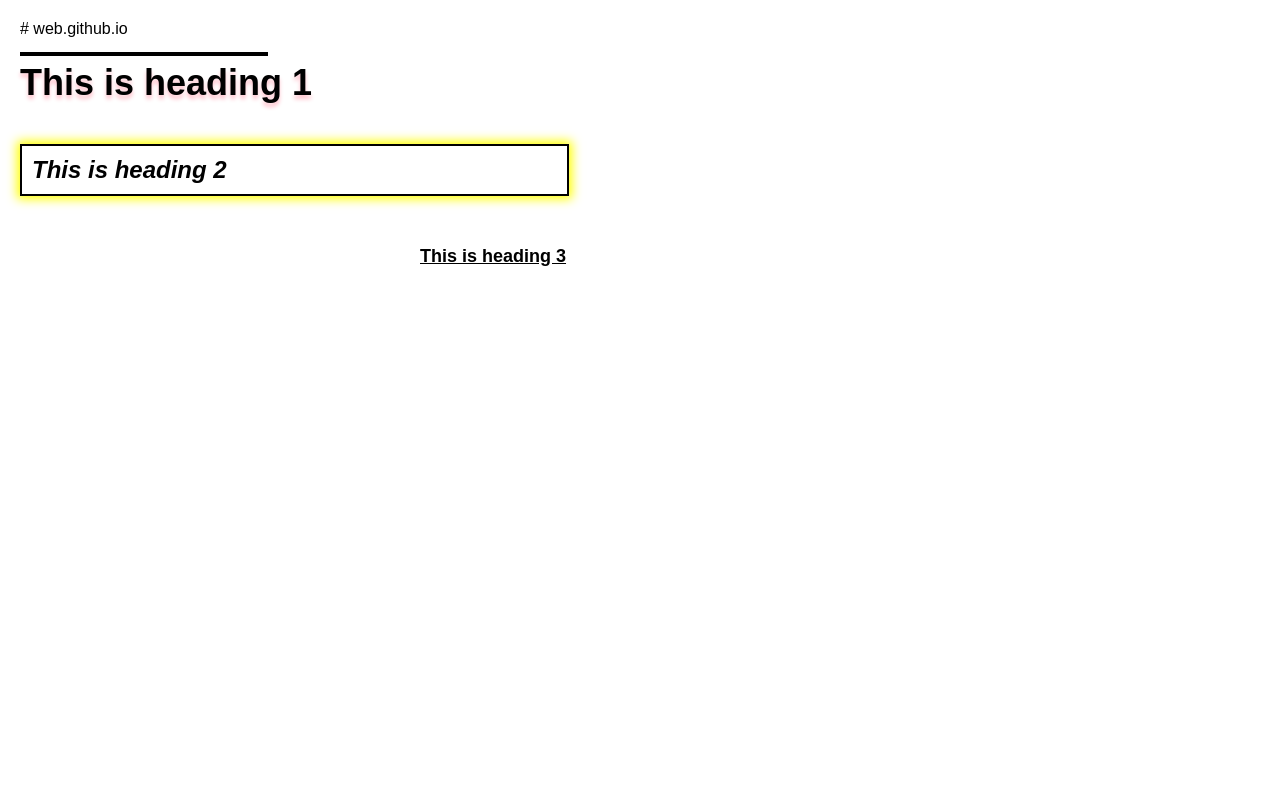
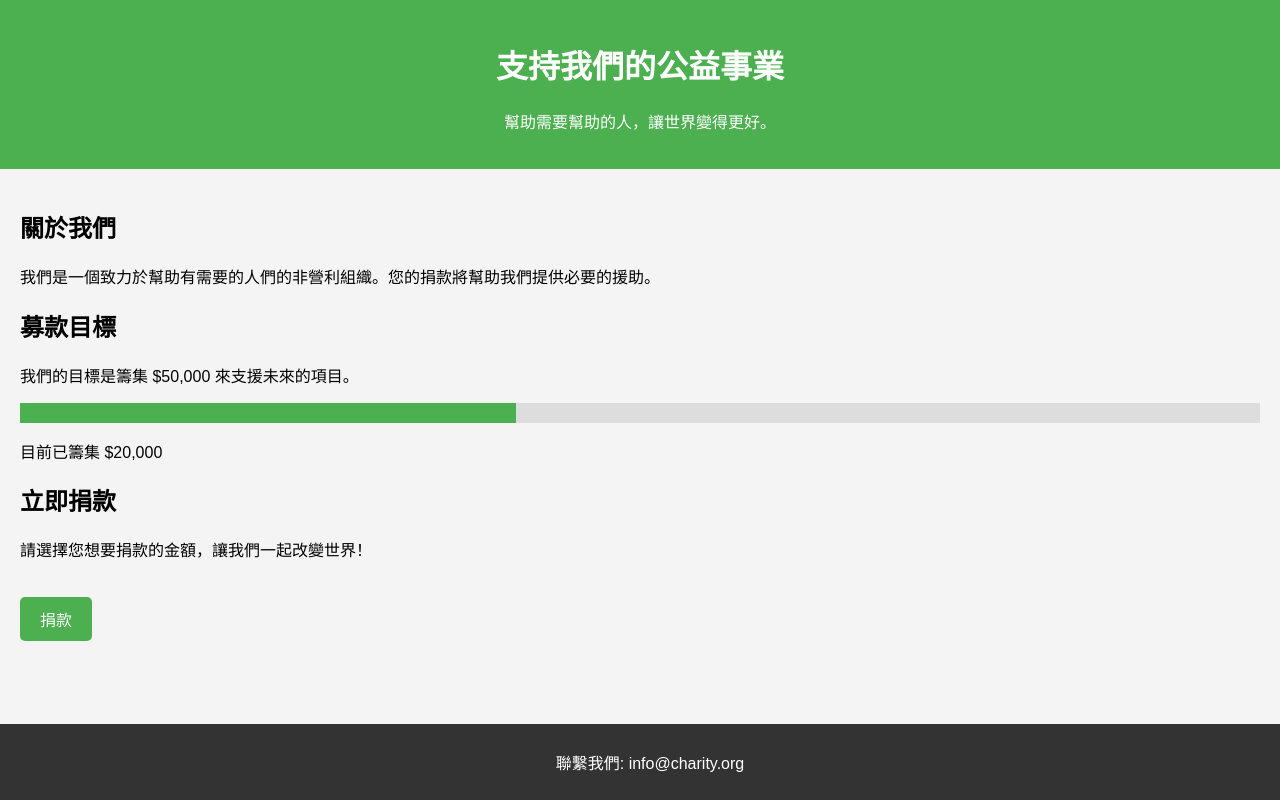
Before and after one commit to s1121756/web.github.io, a plain HTML site: page index.html in a window 1280 px wide. Drawn offline with Linux system fonts and the light colour scheme.

Commit message:
Add files via upload

```diff
--- a/index.html
+++ b/index.html
@@ -1,82 +1,39 @@
-# web.github.io
 <!DOCTYPE html>
-<html lang="en">
+<html lang="zh">
 <head>
     <meta charset="UTF-8">
     <meta name="viewport" content="width=device-width, initial-scale=1.0">
-    <title>Styled Headings</title>
-    <style>
-        body {
-            font-family: Arial, sans-serif;
-            margin: 20px;
-        }
-
-        h1 {
-            font-size: 36px;
-            font-weight: bold;
-            position: relative;
-            color: black; /* 文字顏色設為黑色 */
-            text-shadow: 0px 4px 4px pink; /* 只有陰影顏色是粉紅色 */
-            display: block; /* 改為塊級元素，讓h1獨佔一行 */
-            margin-bottom: 20px; /* 添加底部間距，避免與h2重疊 */
-        }
-
-        h1::before {
-            content: "";
-            position: absolute;
-            top: -10px; /* 上方線條位置 */
-            left: 0;
-            width: 20%;
-            height: 4px;
-            background-color: black; /* 黑色底線 */
-        }
-
-        h2 {
-            font-size: 24px;
-            font-style: italic;
-            padding: 10px;
-            display: block; /* 改為塊級元素，讓h2獨佔一行 */
-            border: 2px solid yellow;
-            position: relative;
-            width: 525px;
-            box-shadow: 0 0 10px 3px yellow;
-            margin-bottom: 50px;
-        }
-
-        h2::after {
-            content: "";
-            position: absolute;
-            top: -2px;
-            left: -2px;
-            width: 100%;
-            height: 100%;
-            border: 2px solid black;
-            pointer-events: none;
-        }
-
-        h3 {
-            font-size: 18px;
-            font-weight: bold;
-            text-decoration: underline;
-            margin-left: 400px;
-            margin-top: 20px;
-        }
-
-        .container {
-            position: relative;
-            display: inline-block;
-        }
-
-        .container h2 {
-            margin-bottom: 50px;
-        }
-    </style>
+    <title>募款網站</title>
+    <link rel="stylesheet" href="styles.css">
 </head>
 <body>
-    <h1>This is heading 1</h1>
-    <div class="container">
-        <h2>This is heading 2</h2>
-        <h3>This is heading 3</h3>
-    </div>
+    <header>
+        <h1>支持我們的公益事業</h1>
+        <p>幫助需要幫助的人，讓世界變得更好。</p>
+    </header>
+    <main>
+        <section id="about">
+            <h2>關於我們</h2>
+            <p>我們是一個致力於幫助有需要的人們的非營利組織。您的捐款將幫助我們提供必要的援助。</p>
+        </section>
+
+        <section id="goal">
+            <h2>募款目標</h2>
+            <p>我們的目標是籌集 $50,000 來支援未來的項目。</p>
+            <div class="progress-bar">
+                <div class="progress" style="width: 40%;"></div>  <!-- 假設目前進度為40% -->
+            </div>
+            <p>目前已籌集 $20,000</p>
+        </section>
+
+        <section id="donate">
+            <h2>立即捐款</h2>
+            <p>請選擇您想要捐款的金額，讓我們一起改變世界！</p>
+            <a href="donate.html" class="donate-button">捐款</a>
+        </section>
+    </main>
+    <footer>
+        <p>聯繫我們: info@charity.org</p>
+    </footer>
 </body>
 </html>
```
Also changed, not shown: Countdown-Timer.html (+1 -25 lines), data.html (+2 -2 lines), donate.html (+0 -55 lines), donation-progress.html (+0 -25 lines), 網頁project.html (+6 -2 lines).
